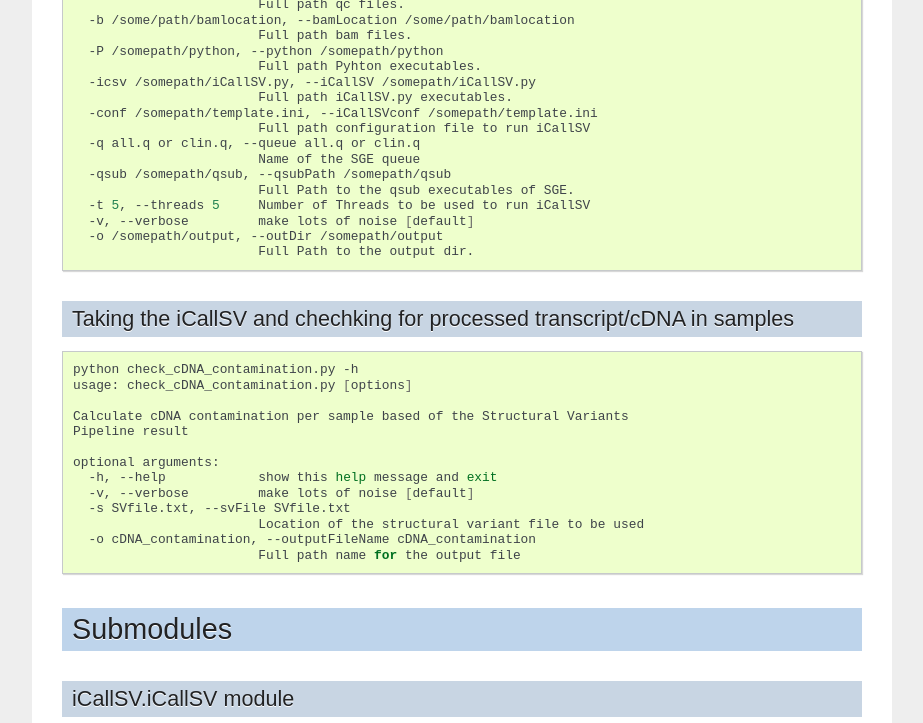
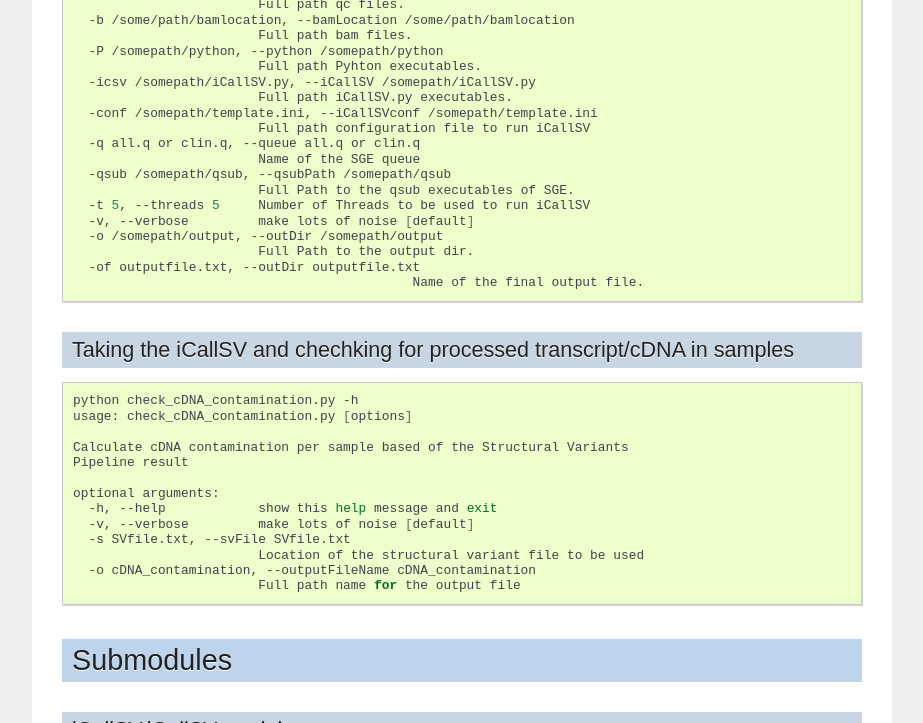
Before and after one commit to rhshah/iCallSV, a Sphinx documentation site: the page built from docs/iCallSV.rst, in a window 1280 px wide and 900 px high, scrolled down 3785 px, cut to the strip 0-723 px from the top of the window. Shown: the whole strip, without its empty margins (198-1121 px from the left). Built offline with Sphinx 7.4.7, drawn with Linux system fonts in a browser that asks for light colours.

Commit message:
Proper Names for the command and updated Docs
This still does not affect the main codebase

```diff
--- a/README.rst
+++ b/README.rst
@@ -279,7 +279,8 @@ Running iCallSV on MSK-IMPACT Pools
 	  -v, --verbose         make lots of noise [default]
 	  -o /somepath/output, --outDir /somepath/output
 	                        Full Path to the output dir.
-
+	  -of outputfile.txt, --outDir outputfile.txt
+					  	    Name of the final output file.
 
 
 Taking the iCallSV and chechking for processed transcript/cDNA in samples
--- a/docs/iCallSV.rst
+++ b/docs/iCallSV.rst
@@ -255,6 +255,8 @@ Running iCallSV on MSK-IMPACT Pools
 	  -v, --verbose         make lots of noise [default]
 	  -o /somepath/output, --outDir /somepath/output
 	                        Full Path to the output dir.
+	  -of outputfile.txt, --outDir outputfile.txt
+					  	    Name of the final output file.
 
 
 
```
Also changed, not shown: 12 other files.
